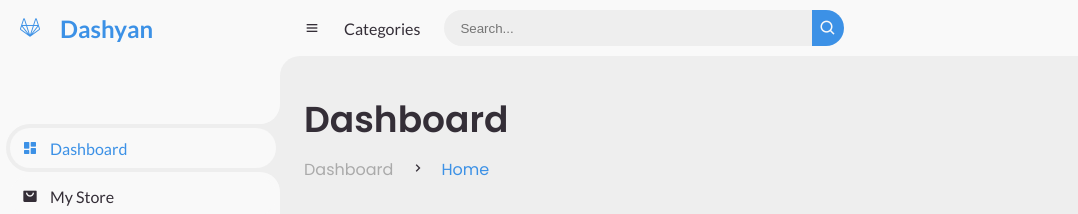
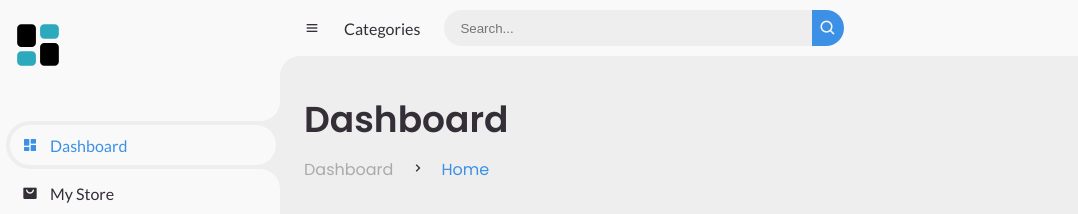
Before and after one commit to Abdurahman-Abdella/dashyan-dashboard, a plain HTML site: page index.html in a window 1280 px wide. Shown: the top 214 px of the page, 0-1078 px from the left. Drawn offline with nearby package versions, Linux system fonts and the light colour scheme.

Commit message:
dash-icon

```diff
--- a/index.html
+++ b/index.html
@@ -15,9 +15,7 @@
 
 	<!-- SIDEBAR -->
 	<section id="sidebar">
-		<a href="#" class="brand">
-			<i class='bx bxl-gitlab'></i>
-				<span class="text">Dashyan</span>
+		<img src="img/dashboard-svgrepo-com.svg" alt="">
 		</a>
 		<ul class="side-menu top">
 			<li class="active">
--- a/style.css
+++ b/style.css
@@ -64,6 +64,12 @@ body {
 	overflow-x: hidden;
 	scrollbar-width: none;
 }
+#sidebar img{
+	height: 50px;
+	margin-left: 13px;
+	margin-top: 20px;
+}
+
 #sidebar::--webkit-scrollbar {
 	display: none;
 }
```
Also changed, not shown: img/dashboard-svgrepo-com.svg (added).
